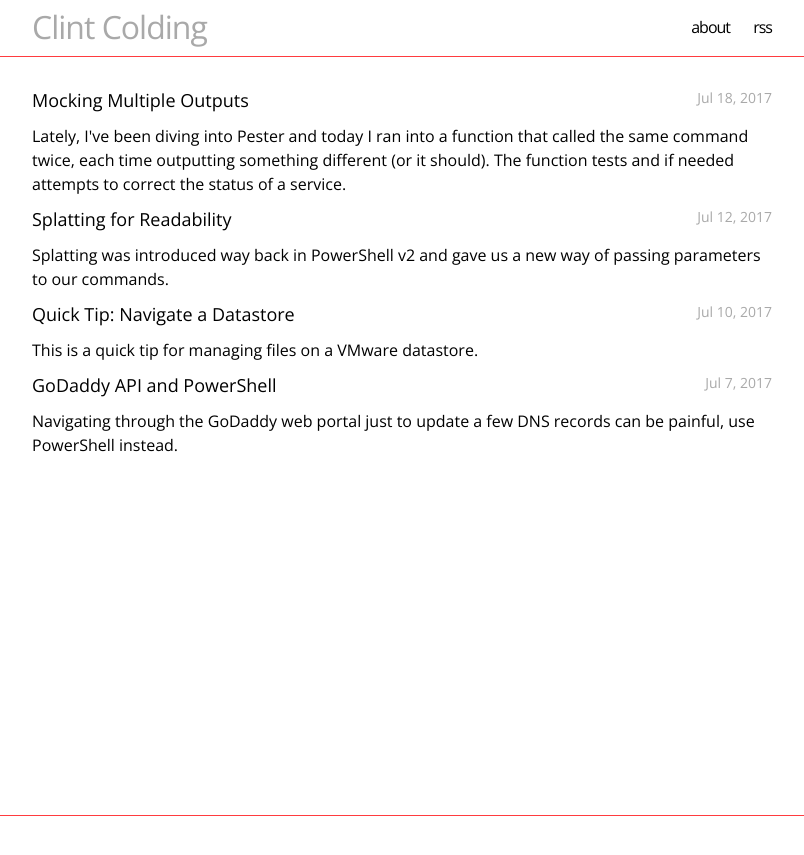
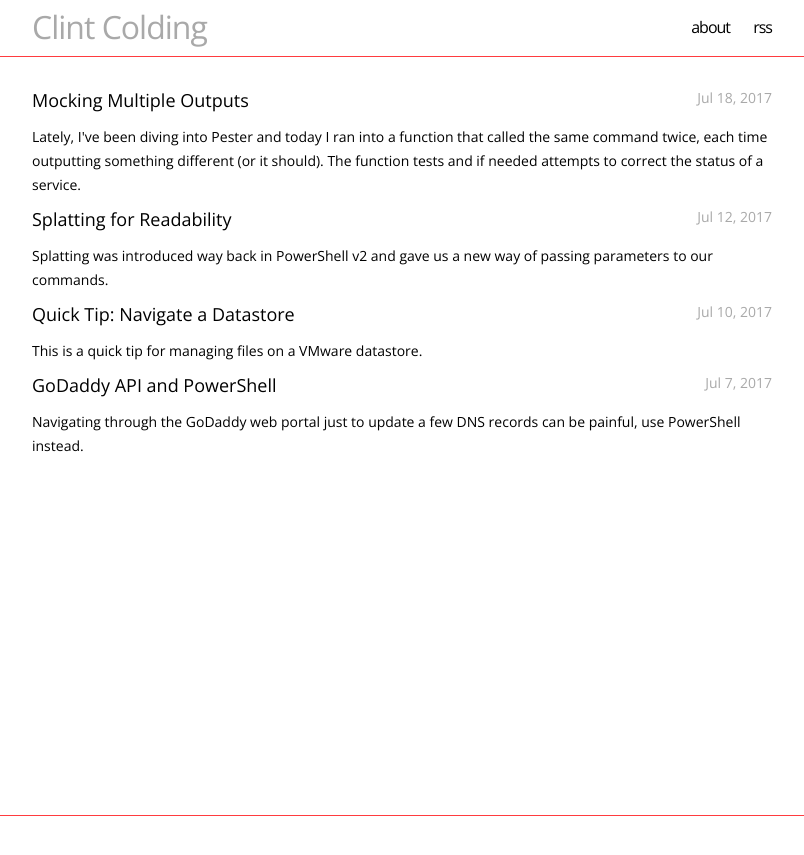
Before and after one commit to clintcolding/clintcolding.github.io, a Jekyll site: the page built from index.md, in a window 1280 px wide. Shown: the top 855 px of the page, without its empty margins (238-1042 px from the left). Built offline with Jekyll 4.4.1, drawn with Linux system fonts in a browser that asks for light colours.

Commit message:
Added excerpt class

```diff
--- a/_sass/minima/_layout.scss
+++ b/_sass/minima/_layout.scss
@@ -211,6 +211,10 @@
   color: #a9a9a9;
 }
 
+.excerpt {
+  font-size: $small-font-size;
+}
+
 .post-link {
   //display: block;
   color: #000;
```
